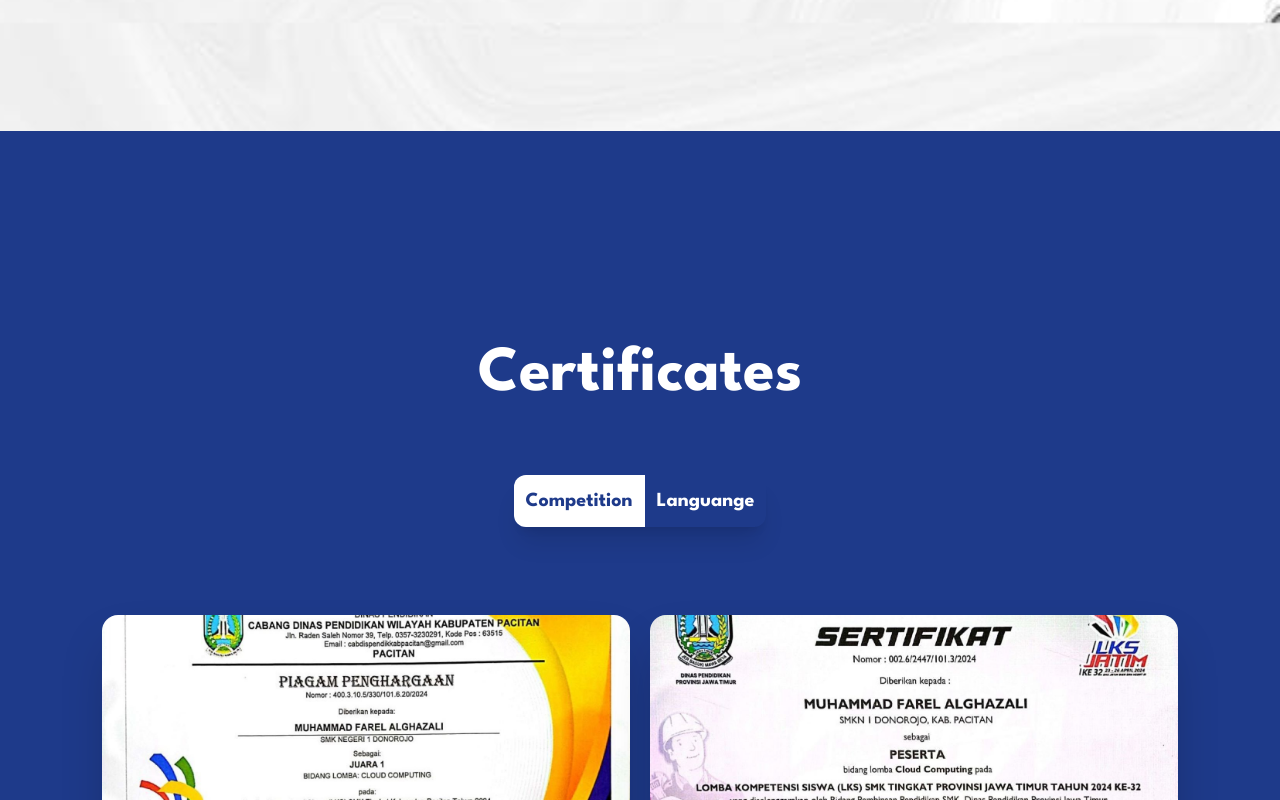
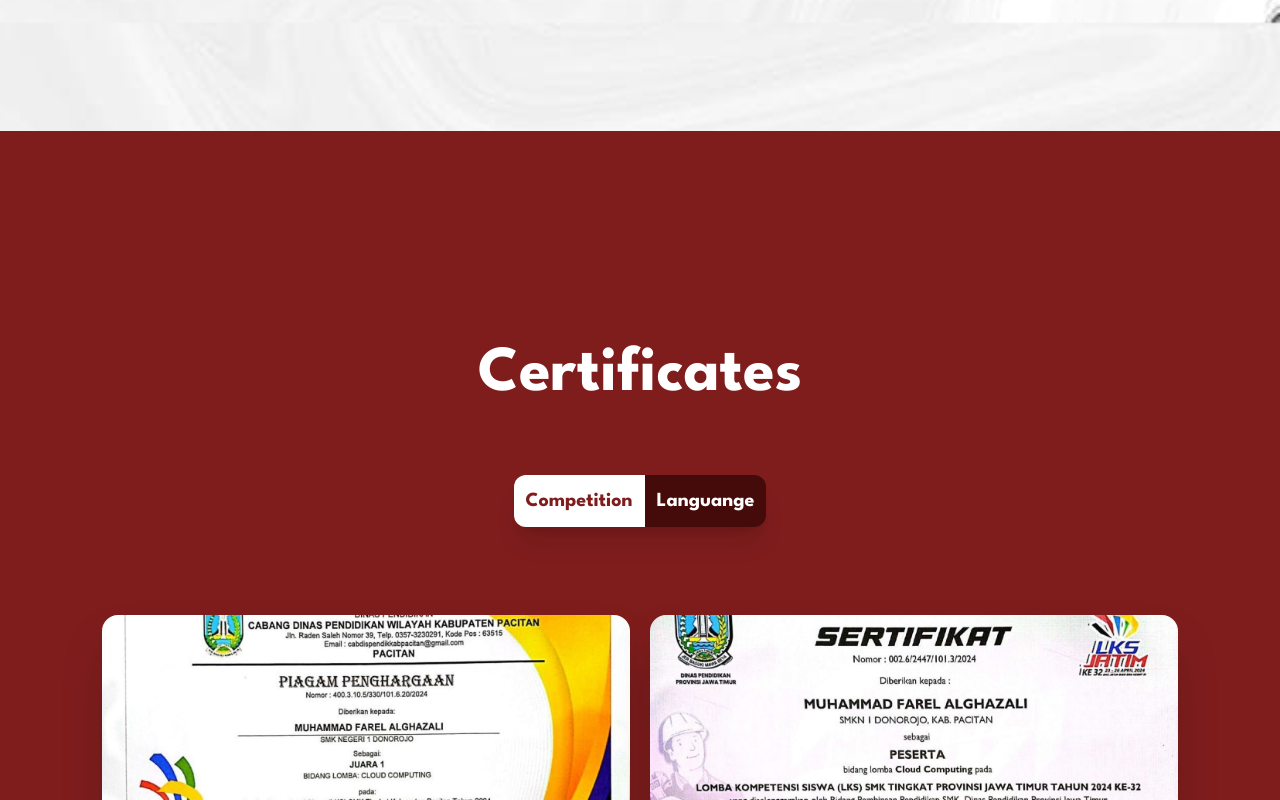
Before and after one commit to GithubFarelAlghazali/portfolio, a Vue app: page / in a window 1280 px wide. Shown: the part 5960-6760 px from the top of the page. Built offline with nearby package versions, Linux system fonts and the light colour scheme; what @designbycode/tailwindcss-text-stroke would draw is missing.

Commit message:
modify collor

```diff
--- a/package.json
+++ b/package.json
@@ -13,8 +13,10 @@
   "dependencies": {
     "@designbycode/tailwindcss-text-stroke": "^1.3.0",
     "gsap": "^3.13.0",
+    "react-icons": "^5.5.0",
     "tailwindcss-text-stroke": "^0.0.5",
-    "vue": "^3.5.13"
+    "vue": "^3.5.13",
+    "vue-icons": "^2.0.0"
   },
   "devDependencies": {
     "@eslint/js": "^9.22.0",
--- a/src/assets/main.css
+++ b/src/assets/main.css
@@ -5,5 +5,5 @@
 @tailwind utilities;
 
 .active {
-  @apply bg-white text-blue-900;
+  @apply bg-white text-red-900;
 }
--- a/src/components/CertificateSection.vue
+++ b/src/components/CertificateSection.vue
@@ -16,15 +16,15 @@ watch(type, (newType) => {
 </script>
 
 <template>
-  <section class="w-full py-28 px-5 md:py-56 md:px-32 bg-blue-900 text-white">
+  <section class="w-full py-28 px-5 md:py-56 md:px-32 bg-red-900 text-white">
     <h2 class="text-4xl font-league font-bold md:text-[4em] mb-10 md:mb-20 text-center">
       Certificates
     </h2>
     <div
       class="w-fit rounded-xl shadow-xl mx-auto flex justify-center overflow-hidden font-league font-bold md:text-xl md:*:p-3 *:p-2 *:cursor-pointer *:transition-all *:duration-100"
     >
-      <label :class="type == 'competition' ? 'active' : ''" for="com">Competition </label>
-      <label :class="type != 'competition' ? 'active' : ''" for="lang"> Languange </label>
+      <label :class="type == 'competition' ? 'active' : 'bg-red-950'" for="com">Competition </label>
+      <label :class="type != 'competition' ? 'active' : 'bg-red-950'" for="lang"> Languange </label>
     </div>
     <div class="invisible">
       <input type="radio" id="com" value="competition" v-model="type" />
--- /dev/null
+++ b/src/components/NavBar.vue
@@ -0,0 +1,21 @@
+<script setup>
+import { socials } from '../listItems'
+const url = 'https://skillicons.dev/icons?i='
+</script>
+
+<template>
+  <nav class="w-full fixed top-0 left-0 right-0">
+    <h2 class="font-league font-bold text-slate-800">Farel<u>ghazali</u></h2>
+    <ul class="flex justify-center gap-10">
+      <li v-for="(item, index) in socials" :key="index" :title="item.img">
+        <a :href="item.url" target="_blank" class="group *:transition-all *:duration-100">
+          <img
+            :src="url + item.img.toLowerCase()"
+            :alt="img"
+            class="group-hover:-translate-y-3 group-hover:drop-shadow-xl"
+          />
+        </a>
+      </li>
+    </ul>
+  </nav>
+</template>
```
Also changed, not shown: 1 other file (tests, documents, lock files or other folders).
